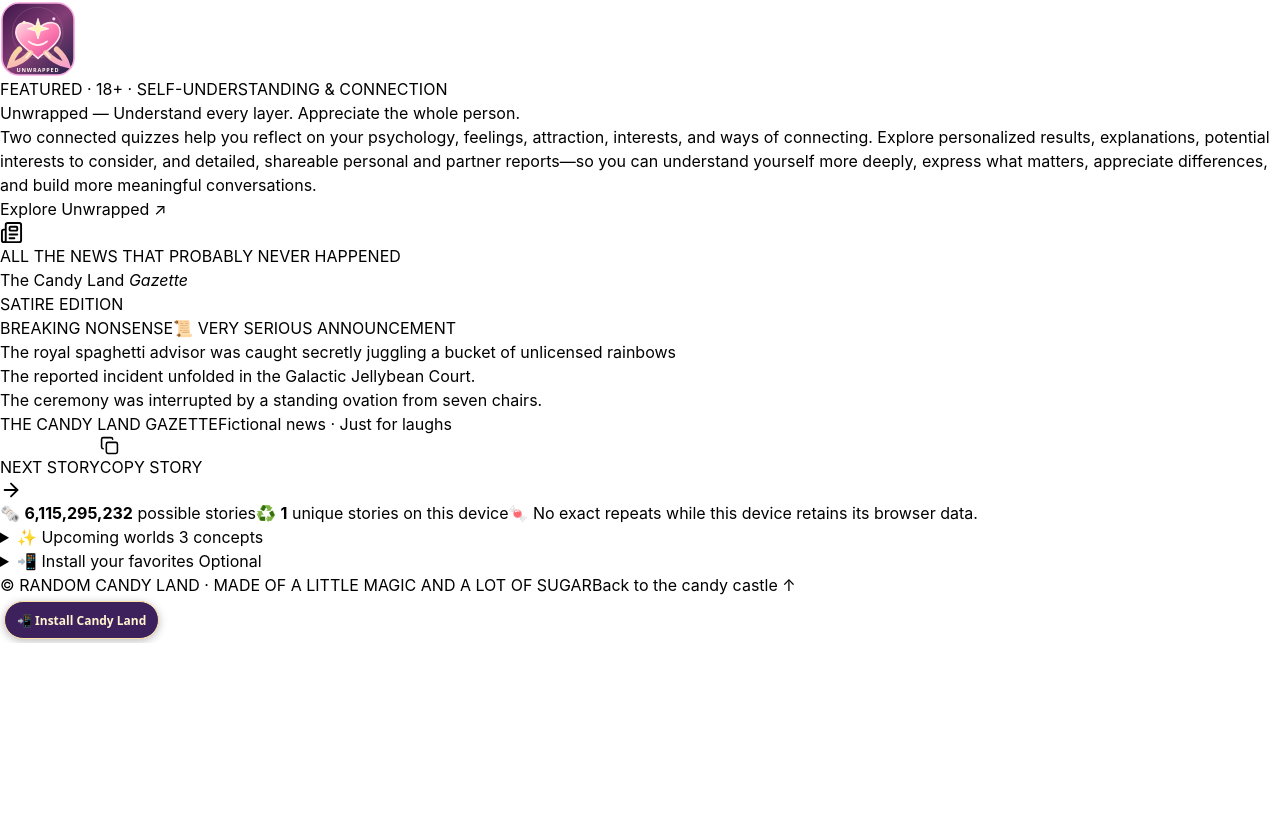
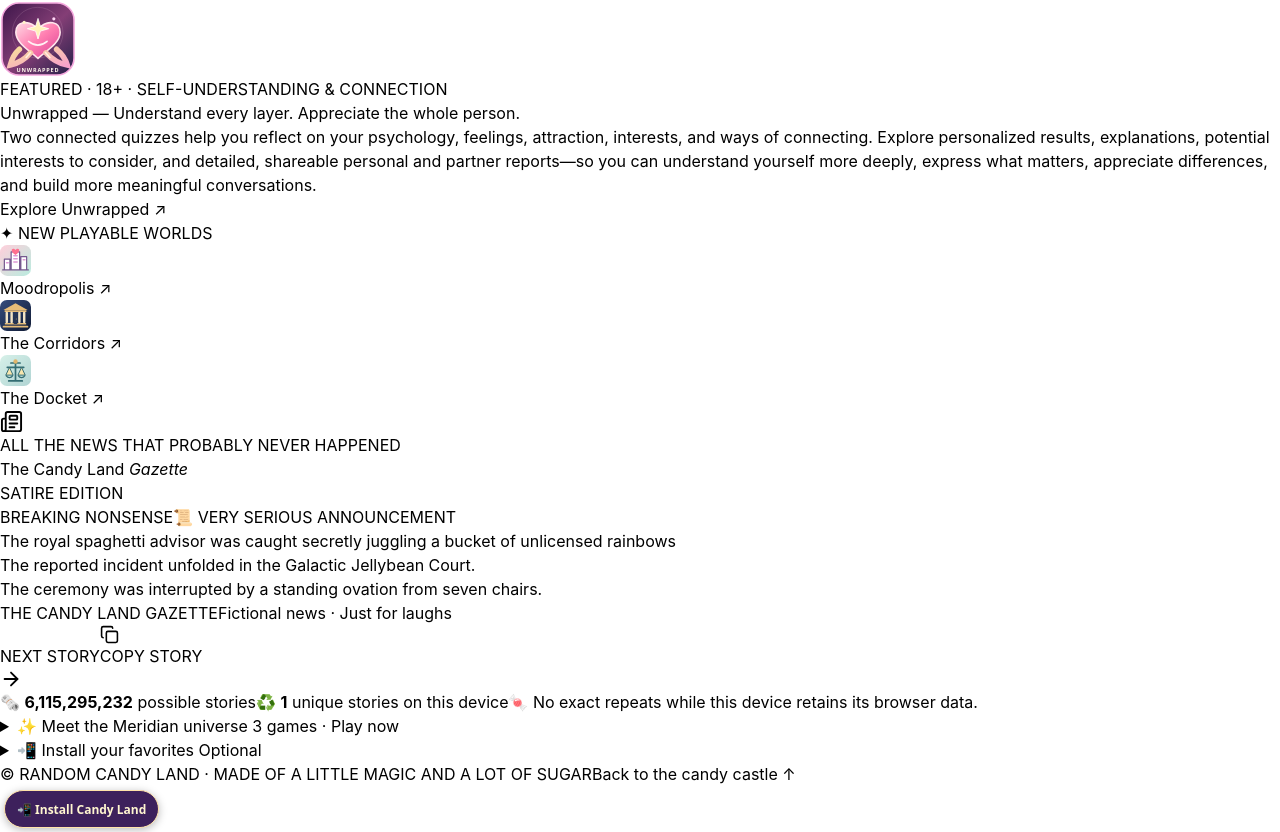
Before and after one commit to patrickchristianandrews/RandomCandyLand.com, a React (Vite) app: page / in a window 1280 px wide. Shown: the part 2646-3478 px from the top of the page. Before the commit the page ends 3289 px from the top, so only its background shows below. Built offline with nearby package versions, Linux system fonts and the light colour scheme.

Commit message:
Make Meridian games visible and playable on the Candy Land homepage

```diff
--- a/src/pages/RandomCandyLandHome.tsx
+++ b/src/pages/RandomCandyLandHome.tsx
@@ -39,6 +39,9 @@ const INSTALL_CHOICES = [
   {icon:'/tool-icons/candy-match.svg',name:'Candy Match',url:'/candy-match/'},
   {icon:'/tool-icons/candy-pulse.svg',name:'Candy Pulse',url:'/music-visualizer/'},
   {icon:'/tool-icons/osint-academy.svg',name:'TRACE OSINT Academy',url:'/osint-academy/'},
+  {icon:'/tool-icons/moodropolis.svg',name:'Moodropolis',url:'/moodropolis/'},
+  {icon:'/tool-icons/the-corridors.svg',name:'The Corridors',url:'/the-corridors/'},
+  {icon:'/tool-icons/the-docket.svg',name:'The Docket',url:'/the-docket/'},
 ] as const;
 
 const TOOL_MENU_NAMES = ['Unwrapped','Trumpagotchi OG','FM-1 Trumpagotchi','Goo Rush','Candy Casino','Simon Says','Candy Match','Candy Pulse','TRACE OSINT'] as const;
@@ -175,20 +178,27 @@ export function RandomCandyLandHome({ onNavigateToTrump }: RandomCandyLandHomePr
         <a className="candyland-unwrapped-promo-link" href="/after-dark/" aria-label="Explore Unwrapped, for adults 18 and older">Explore Unwrapped <span aria-hidden="true">↗</span></a>
       </aside>
 
+      <nav className="candyland-world-strip" aria-label="Explore three new interactive worlds">
+        <span className="candyland-world-strip-heading">✦ NEW PLAYABLE WORLDS</span>
+        <a href="/moodropolis/"><img src="/tool-icons/moodropolis.svg" width={31} height={31} alt="" />Moodropolis <span>↗</span></a>
+        <a href="/the-corridors/"><img src="/tool-icons/the-corridors.svg" width={31} height={31} alt="" />The Corridors <span>↗</span></a>
+        <a href="/the-docket/"><img src="/tool-icons/the-docket.svg" width={31} height={31} alt="" />The Docket <span>↗</span></a>
+      </nav>
+
       {/* Nonsense belongs close to the entrance, not buried after every attraction. */}
       <RandomNonsenseGenerator />
 
-      <details className="candyland-future-games" aria-label="Games in development">
-        <summary>✨ Upcoming worlds <span>3 concepts</span></summary>
+      <details className="candyland-future-games" aria-label="Three connected playable worlds">
+        <summary>✨ Meet the Meridian universe <span>3 games · Play now</span></summary>
         <div className="candyland-section-heading">
-          <span>✨ ON THE DRAWING BOARD</span>
-          <h2>New worlds <em>in development.</em></h2>
-          <p>These are upcoming concepts, not playable games yet.</p>
+          <span>✨ THREE CONNECTED STORIES</span>
+          <h2>A city. Its power. <em>Its justice.</em></h2>
+          <p>Play each world on its own, or move between them. Your decisions save on this device and shape a shared Meridian chronicle.</p>
         </div>
         <div className="candyland-future-grid">
-          <article><strong>🏙️ Moodropolis</strong><p>An emotionally alive city builder where people, neighborhoods and culture evolve with your choices.</p></article>
-          <article><strong>🏛️ The Corridors: Rise to Power</strong><p>Explore how policy, negotiation, influence, ethics, and government decisions interact.</p></article>
-          <article><strong>⚖️ The Docket</strong><p>Investigate legal cases, evaluate evidence, and navigate courtroom decisions and consequences.</p></article>
+          <article><strong>🏙️ Moodropolis</strong><p>Manage neighborhoods, emotional wellbeing, a budget, residents, and evolving city events.</p><a href="/moodropolis/" className="candyland-world-play">Play Moodropolis ↗</a></article>
+          <article><strong>🏛️ The Corridors: Rise to Power</strong><p>Navigate seven branching policy battles, political bargains, money, ethics, oversight, and relationships.</p><a href="/the-corridors/" className="candyland-world-play">Enter The Corridors ↗</a></article>
+          <article><strong>⚖️ The Docket</strong><p>Work five cases from four professional roles, review evidence, argue procedure, reach a conclusion, and explore appeals.</p><a href="/the-docket/" className="candyland-world-play">Open The Docket ↗</a></article>
         </div>
       </details>
 
```
